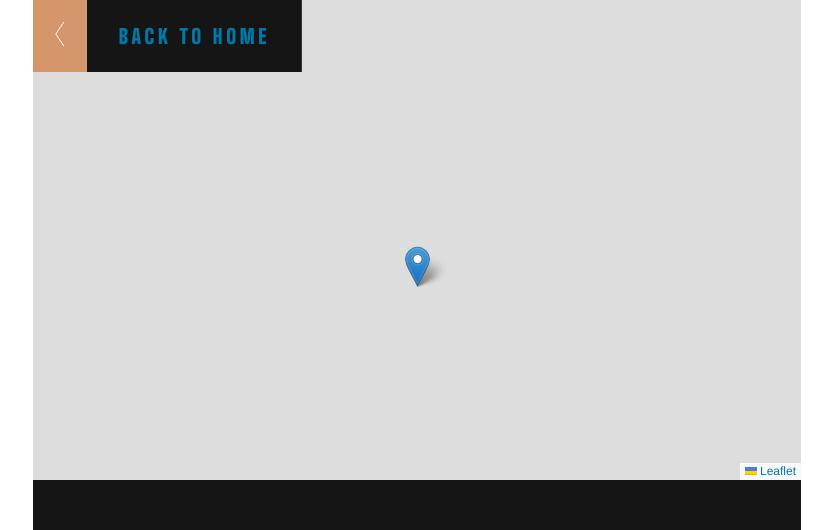
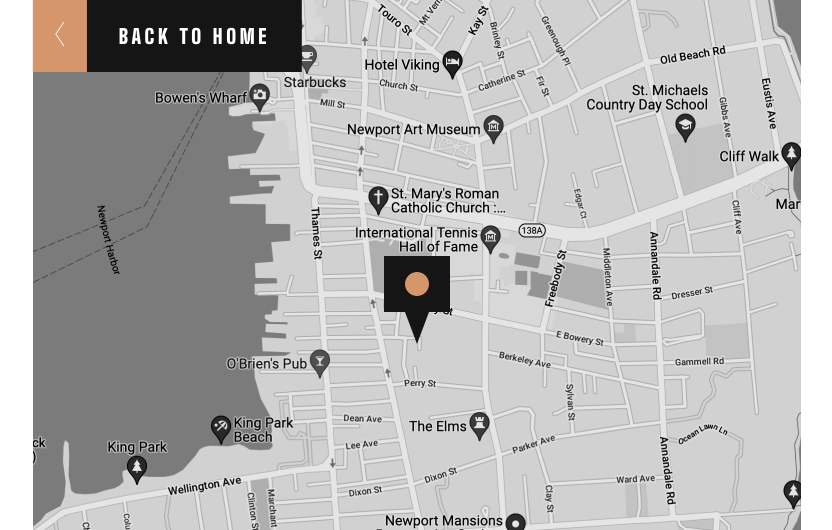
Before and after one commit to namlh023/art-gallary-website, a plain HTML site: page location.html in a window 1280 px wide. Shown: the top 530 px of the page, without its empty margins (223-1055 px from the left). Drawn offline with nearby package versions, Linux system fonts and the light colour scheme.

Commit message:
Hide map

```diff
--- a/js/location.js
+++ b/js/location.js
@@ -1,6 +1,8 @@
 var map = L.map("map", { zoomControl: false }).setView([51.505, -0.09], 13);
 
 var marker = L.marker([51.5, -0.09]).addTo(map);
+
+console.log("dfdf", process.env.MAPBOX_ACCESS_TOKEN);
 
 L.tileLayer(
   `https://api.mapbox.com/styles/v1/{id}/tiles/{z}/{x}/{y}?access_token=${process.env.MAPBOX_ACCESS_TOKEN}`,
--- a/location.html
+++ b/location.html
@@ -71,6 +71,6 @@
         </li>
       </ul>
     </footer>
-    <script src="./js/location.js"></script>
+    <!-- <script src="./js/location.js"></script> -->
   </body>
 </html>
--- a/scss/base/_location.scss
+++ b/scss/base/_location.scss
@@ -1,9 +1,10 @@
 .map {
-  min-height: 60vh;
+  min-height: 37.5rem;
   position: relative;
-  // background-image: url("../../assets/desktop/image-map@2x.png");
-  // background-repeat: no-repeat;
-  // background-size: 100% 100%;
+  background-image: url("../../assets/mobile/image-map@2x.png");
+  background-repeat: no-repeat;
+  background-size: 100% 100%;
+  background-position: center;
 
   &__btn {
     position: absolute;
@@ -27,7 +28,16 @@
 }
 
 @media (min-width: 48em) {
+  .map {
+    background-image: url("../../assets/tablet/image-map@2x.png");
+  }
   .address {
     flex-direction: row;
   }
 }
+
+@media (min-width: 90em) {
+  .map {
+    background-image: url("../../assets/desktop/image-map@2x.png");
+  }
+}
```
Also changed, not shown: css/main.css.
